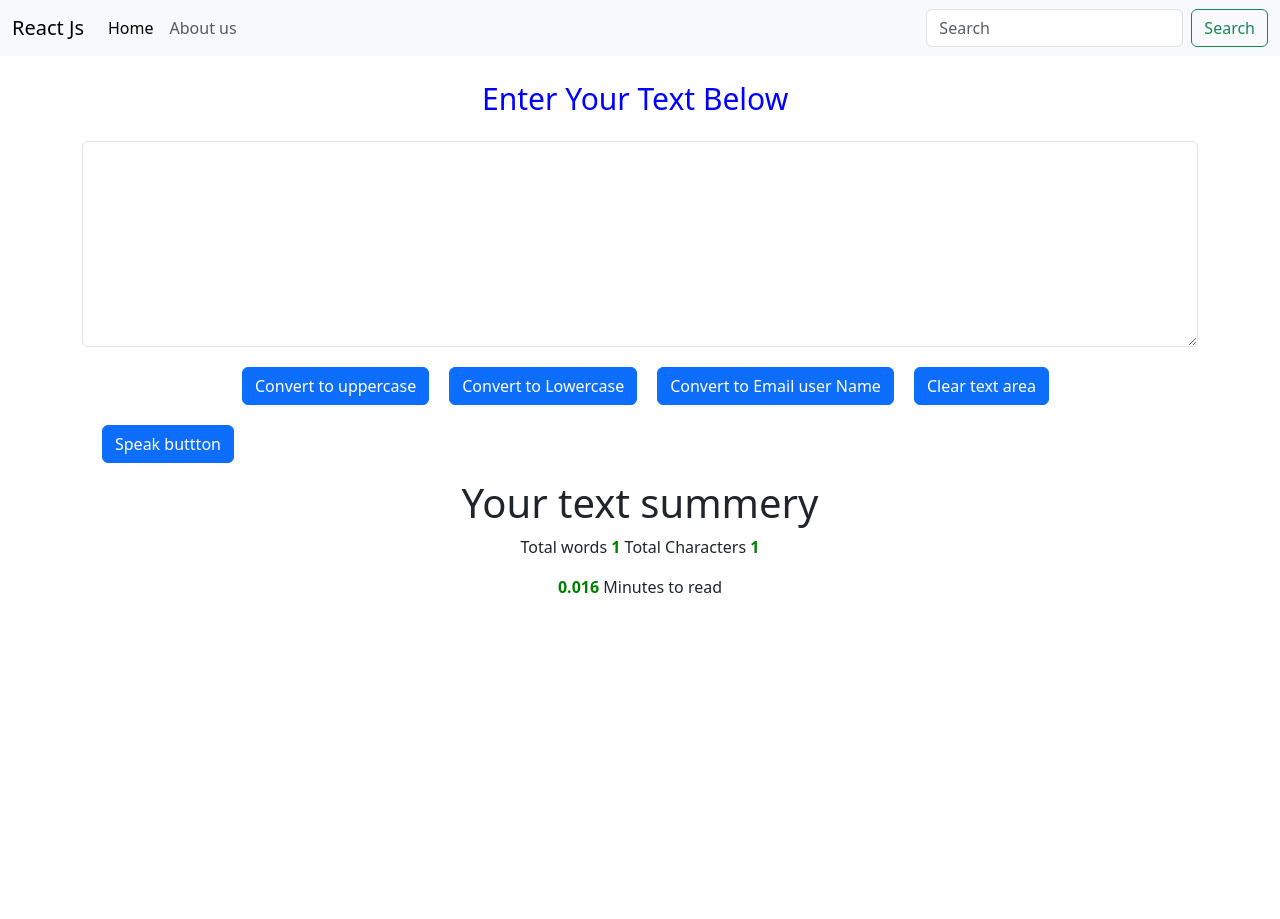
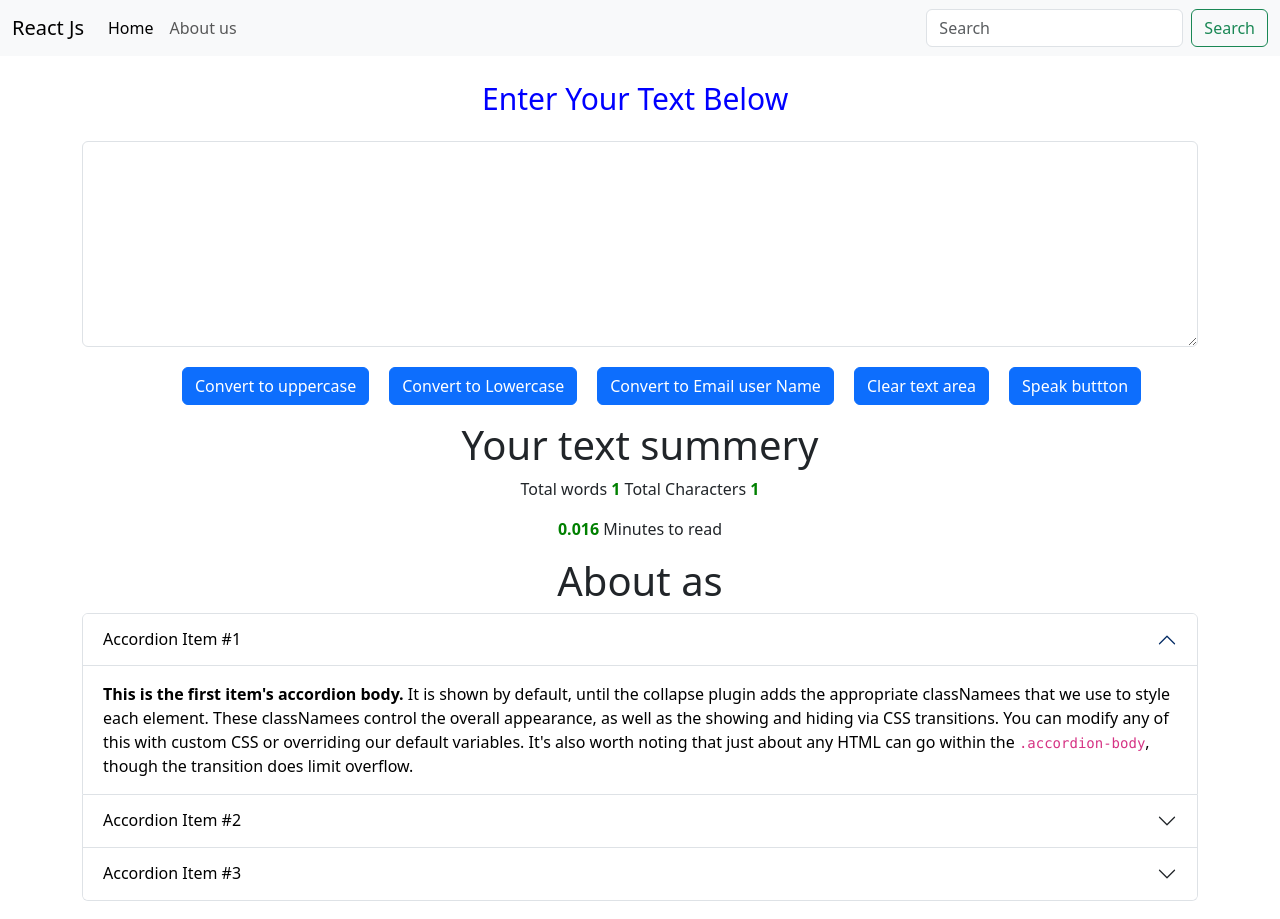
Before and after one commit to HarshBaghele/TextUtiless, a React (Create React App) app: page / in a window 1280 px wide. Shown: the top 919 px of the page. Built offline with nearby package versions, Linux system fonts and the light colour scheme.

Commit message:
first commit

```diff
--- a/public/index.html
+++ b/public/index.html
@@ -24,6 +24,7 @@
       work correctly both with client-side routing and a non-root public URL.
       Learn how to configure a non-root public URL by running `npm run build`.
     -->
+    <link href='https://unpkg.com/boxicons@2.1.4/css/boxicons.min.css' rel='stylesheet'>
     <link href="https://cdn.jsdelivr.net/npm/bootstrap@5.3.3/dist/css/bootstrap.min.css" rel="stylesheet" integrity="sha384-QWTKZyjpPEjISv5WaRU9OFeRpok6YctnYmDr5pNlyT2bRjXh0JMhjY6hW+ALEwIH" crossorigin="anonymous">
     <title>React App</title>
   </head>
--- a/src/App.css
+++ b/src/App.css
@@ -12,14 +12,14 @@
     box-sizing: border-box;
 }
 body {
-    height: 1200px;
+    height: 1000px;
 }
 #Btn1,#Btn2 {
     margin-top: 20px;
     margin-left: 20px;
 }
 #Btn1 {
-    margin-left: 160px;
+    margin-left: 100px;
 }
 h1,p,h2{
     text-align: center;
--- a/src/App.js
+++ b/src/App.js
@@ -1,5 +1,6 @@
 // import logo from './logo.svg';
 import './App.css';
+import About from './componets/about';
 import Navbar from './componets/Navbar';
 import TextForm from './componets/textForm';
 
@@ -10,6 +11,7 @@ function App() {
 <div className="container">
 <TextForm text = "Enter Your Text Below"/>
 </div>
+<About/>
 </>
   );
 }
--- a/src/componets/about.js
+++ b/src/componets/about.js
@@ -1,71 +1,70 @@
-import React, {useState} from 'react'
+import React, { useState } from 'react'
 
 export default function About() {
-   const [myStyle, setmyStyle]= useState({
+     const [myStyle, setMystyle]= useState({
       color:'black',
       backgroundColor:'white',
-   }
-   );
-   const [btnText, setBtnText]= useState("Enabel dark mode");
-   let toggleStyle = () => {
+     });
+     const [btnText, setbtnText]= useState('Enabel Dark-mode')
+     let Styleto = () => {
       if(myStyle.color==='white') {
-        setmyStyle({
+        setMystyle({
           color:'black',
           backgroundColor:'white',
         })
-        setBtnText("Enabel dark mode");
+        setbtnText("Enabel Dark-mode")
       } else {
-        setmyStyle({
+        setMystyle({
           color:'white',
           backgroundColor:'black',
         })
-        setBtnText('Enabel light mode');
+        setbtnText("Enabel Light-mode")
       }
      }
   return (
-    <div classNameName='container'>
-        <h2>About us</h2>
+    <>
+    <div className="container" >
+    <h1>About as</h1>
     <div className="accordion" id="accordionExample">
-  <div className="accordion-item">
+    <div className="accordion-item" style={myStyle}>
       <h2 className="accordion-header">
         <button className="accordion-button" type="button" data-bs-toggle="collapse" data-bs-target="#collapseOne" aria-expanded="true" aria-controls="collapseOne" style={myStyle}>
           Accordion Item #1
         </button>
       </h2>
-    <div id="collapseOne" className="accordion-collapse collapse show" data-bs-parent="#accordionExample">
+      <div id="collapseOne" className="accordion-collapse collapse show" data-bs-parent="#accordionExample" style={myStyle}>
         <div className="accordion-body" style={myStyle}>
           <strong>This is the first item's accordion body.</strong> It is shown by default, until the collapse plugin adds the appropriate classNamees that we use to style each element. These classNamees control the overall appearance, as well as the showing and hiding via CSS transitions. You can modify any of this with custom CSS or overriding our default variables. It's also worth noting that just about any HTML can go within the <code>.accordion-body</code>, though the transition does limit overflow.
         </div>
       </div>
     </div>
-  <div className="accordion-item">
+    <div className="accordion-item" style={myStyle}>
       <h2 className="accordion-header">
         <button className="accordion-button collapsed" type="button" data-bs-toggle="collapse" data-bs-target="#collapseTwo" aria-expanded="false" aria-controls="collapseTwo" style={myStyle}>
           Accordion Item #2
         </button>
       </h2>
-    <div id="collapseTwo" className="accordion-collapse collapse" data-bs-parent="#accordionExample">
+      <div id="collapseTwo" className="accordion-collapse collapse" data-bs-parent="#accordionExample" style={myStyle}>
         <div className="accordion-body" style={myStyle}>
           <strong>This is the second item's accordion body.</strong> It is hidden by default, until the collapse plugin adds the appropriate classNamees that we use to style each element. These classNamees control the overall appearance, as well as the showing and hiding via CSS transitions. You can modify any of this with custom CSS or overriding our default variables. It's also worth noting that just about any HTML can go within the <code>.accordion-body</code>, though the transition does limit overflow.
         </div>
       </div>
     </div>
-  <div className="accordion-item">
+    <div className="accordion-item" style={myStyle}>
       <h2 className="accordion-header">
-      <button className="accordion-button collapsed" type="button" data-bs-toggle="collapse" data-bs-target="#collapseThree" aria-expanded="false" aria-controls="collapseThree"style={myStyle}>
+        <button className="accordion-button collapsed" type="button" data-bs-toggle="collapse" data-bs-target="#collapseThree" aria-expanded="false" aria-controls="collapseThree" style={myStyle}>
           Accordion Item #3
         </button>
       </h2>
-    <div id="collapseThree" className="accordion-collapse collapse" data-bs-parent="#accordionExample">
+      <div id="collapseThree" className="accordion-collapse collapse" data-bs-parent="#accordionExample" style={myStyle}>
         <div className="accordion-body" style={myStyle}>
           <strong>This is the third item's accordion body.</strong> It is hidden by default, until the collapse plugin adds the appropriate classNamees that we use to style each element. These classNamees control the overall appearance, as well as the showing and hiding via CSS transitions. You can modify any of this with custom CSS or overriding our default variables. It's also worth noting that just about any HTML can go within the <code>.accordion-body</code>, though the transition does limit overflow.
         </div>
       </div>
     </div>
-  <div className="ntn11">
-  <button id='Btn2' className="btn btn-primary" onClick={toggleStyle}>{btnText}</button>
   </div>
   </div>
-    </div>
+  <div className="ntn11"> <button id='Btn2' className="btn btn-primary" onClick={Styleto}>{btnText}</button></div>>
+  </>
   )
 }
```
Also changed, not shown: src/componets/Navbar.js (line endings or trailing spaces). Lines whose indentation alone changed are shown as unchanged.
